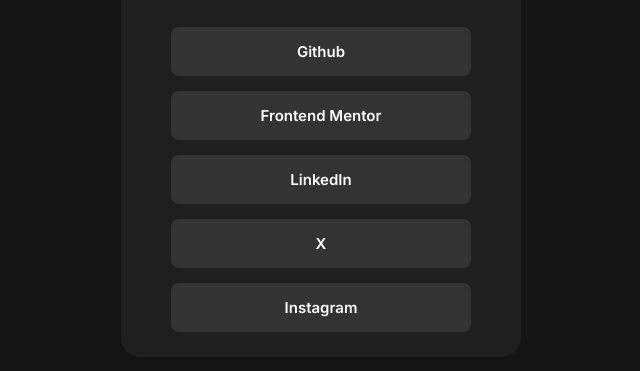
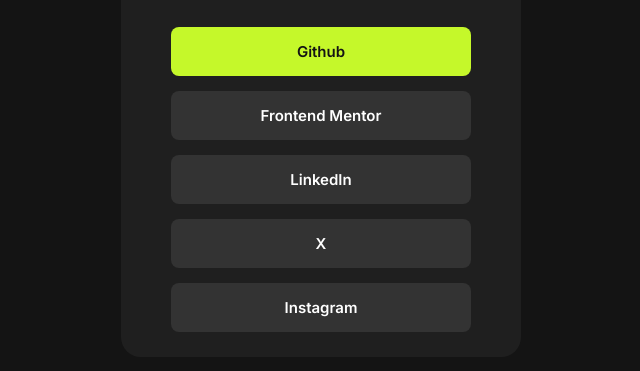
Before and after one commit to wamaedev/Social-links-profile, a plain HTML site: page index.html in a window 1280 px wide. In both pictures the pointer is over the link "Github". Shown: the part 283-654 px from the top of the page, without its empty margins (319-959 px from the left). Drawn offline with Linux system fonts and the light colour scheme.

Commit message:
added transition property on links in index.css

```diff
--- a/index.css
+++ b/index.css
@@ -74,6 +74,13 @@ a {
   border-radius: 8px;
 }
 
+a:hover {
+  color: #141414;
+  background-color: #c5f82a;
+  cursor: pointer;
+  transition: 0.5s;
+}
+
 
 .attribution {
   font-size: 11px;
```
